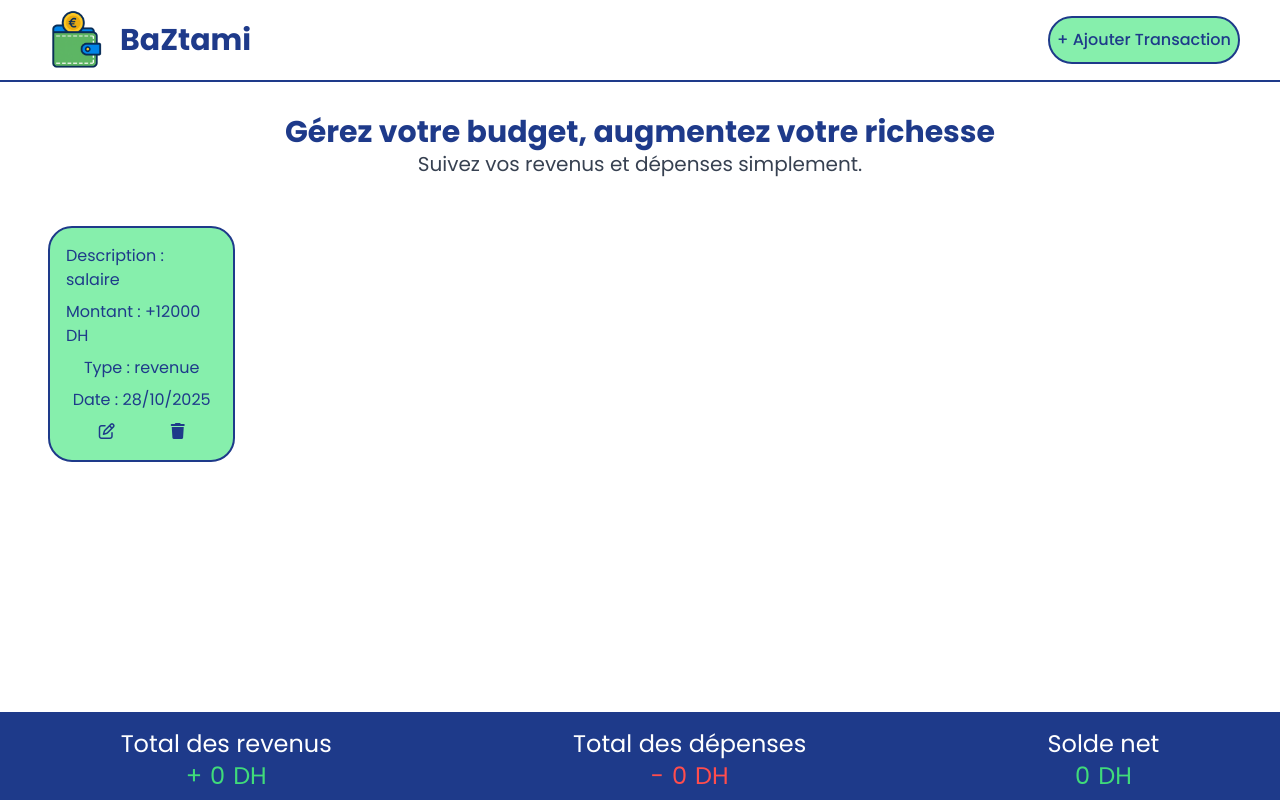
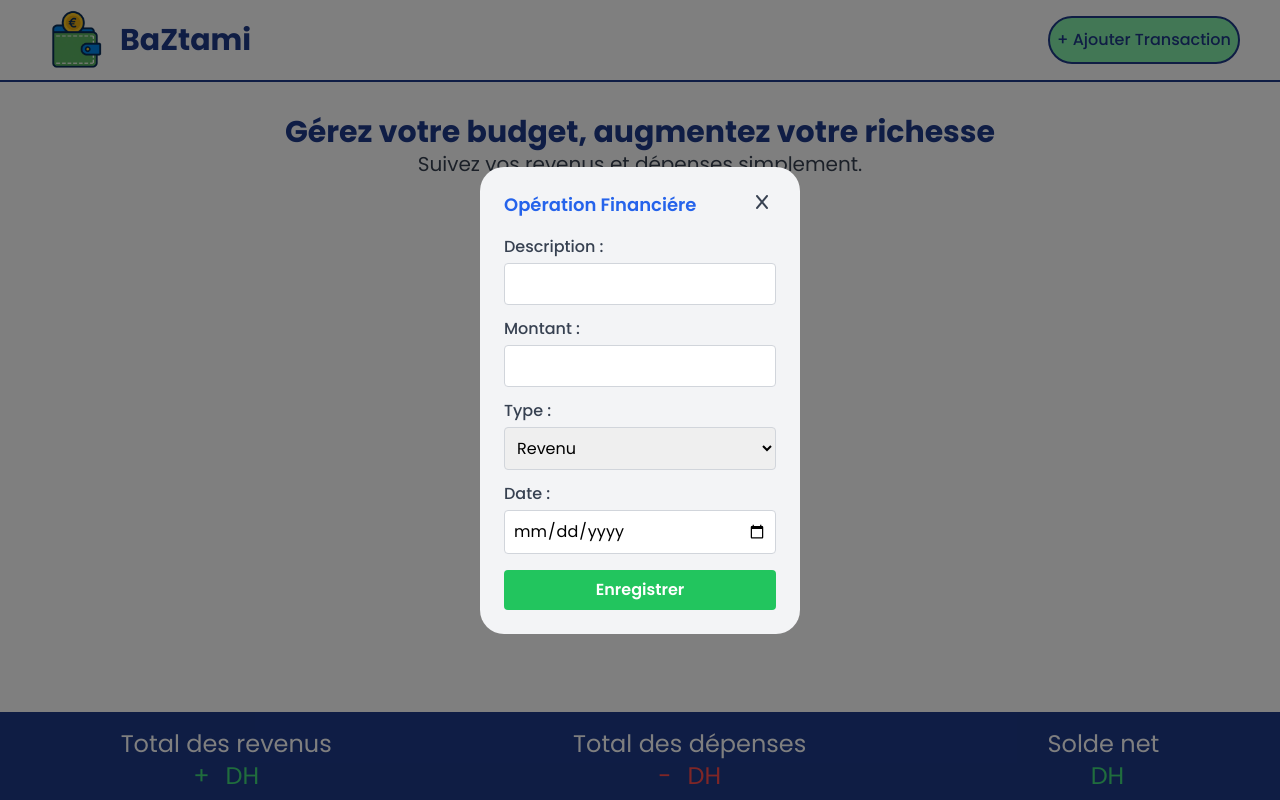
Before and after one commit to MhammedGabigabe/BaZtami, a plain HTML site: page Baztami/index.html in a window 1280 px wide. Both pictures are taken after a click on the button "+ Ajouter Transaction". Drawn offline with nearby package versions, Linux system fonts and the light colour scheme.

Commit message:
Feat: Implémentation du bouton 'Enregistrer' dans le modal 'Ajouter une transaction'

```diff
--- a/Baztami/baztami.js
+++ b/Baztami/baztami.js
@@ -0,0 +1,77 @@
+const btn_ajouter = document.getElementById("id-ajouter");
+const modal_operation = document.getElementById("modal-ajouter");
+const btn_quitter = document.getElementById("quitter-ajouter");
+const grid = document.getElementById("grid-contanair");
+
+const descri_input = document.getElementById("descri");
+const mont_input = document.getElementById("mont");
+const type_input = document.getElementById("type");
+const date_input = document.getElementById("dateOper");
+
+btn_ajouter.addEventListener("click", () => {
+    modal_operation.classList.remove('hidden');
+});
+
+btn_quitter.addEventListener("click", () => {
+    modal_operation.classList.add('hidden');
+});
+
+let liste_transactions = [];
+
+function enregistrer_operation() {
+
+    const description = descri_input.value;
+    const montant = mont_input.value;
+    const type = type_input.value;
+    const date = date_input.value;
+
+    if (!description || !montant || !date) {
+        alert("Veuillez remplir tous les champs !");
+        return;
+    }
+
+     if (montant <= 0) {
+        alert("Le montant doit être supérieur à 0 !");
+        return;
+    }
+
+     if (isNaN(montant)) {
+        alert("Le montant doit être un nombre valide !");
+        return;
+    }
+
+
+    const operation = {
+        description,
+        montant,
+        type,
+        date
+    };
+
+    liste_transactions.push(operation);
+
+    const card = document.createElement('div');
+    card.className = `border-2 border-blue-900 rounded-3xl h-50 flex flex-col gap-2 p-4 items-center text-blue-900 ${type === 'revenu' ? 'bg-green-200' : 'bg-red-200'}`;
+
+
+    const symbole = type === 'revenu' ? '+' : '-';
+
+    card.innerHTML = `<p>Description : ${description}</p>
+                        <p>Montant : ${symbole} ${montant} DH</p>
+                        <p>Type : ${type}</p>
+                        <p>Date : ${date}</p>
+                        <div class="flex gap-14">
+                            <button id="btn-modifier"><i class="fa-regular fa-pen-to-square"></i></button>
+                            <button id="btn-supprimer"><i class="fa-solid fa-trash"></i></button>
+                        </div>`;
+
+    grid.appendChild(card);
+
+    document.getElementById('descri').value = '';
+    document.getElementById('mont').value = '';
+    document.getElementById('type').value = 'revenu';
+    document.getElementById('dateOper').value = '';
+
+    modal_operation.classList.add('hidden');
+
+}
--- a/Baztami/index.html
+++ b/Baztami/index.html
@@ -30,7 +30,8 @@
         </div>
 
         <!-- Bouton Ajouter -->
-        <button class="bg-green-300 border-2 border-blue-900 rounded-3xl w-48 h-12 text-blue-900 font-medium mr-10">
+        <button id="id-ajouter"
+            class="bg-green-300 border-2 border-blue-900 rounded-3xl w-48 h-12 text-blue-900 font-medium mr-10">
             + Ajouter Transaction
         </button>
     </header>
@@ -46,31 +47,29 @@
         </p>
 
     </section>
+
     <section>
 
+        <!--Liste des transactions-->
+        <div id="grid-contanair" class="grid grid-cols-6 gap-3 m-12">
 
+        </div>
 
-        <!--Liste des transactions-->
-        <div class="grid grid-cols-6 gap-3 m-12">
-            <div
-                class="border-2 border-blue-900 rounded-3xl h-50 flex flex-col gap-2 p-4 items-center text-blue-900 bg-green-300">
-                <p>Description : <span id="desc">salaire</span></p>
-                <p>Montant : <span id="mont">+12000 DH</span></p>
-                <p>Type : <span id="type">revenue</span></p>
-                <p>Date : <span id="date">28/10/2025</span></p>
-                <div class="flex gap-14">
-                    <button id="btn-modifier"><i class="fa-regular fa-pen-to-square"></i></button>
-                    <button id="btn-supprimer"><i class="fa-solid fa-trash"></i></button>
-                </div>
+        <!--Résume solde-->
+        <div class="flex justify-around text-2xl text-white w-full pt-4 pb-2 bg-blue-900 fixed bottom-0">
+            <div>
+                <p>Total des revenus</p>
+                <div class=" text-[#40db7a] flex justify-center gap-2">+<span id="total-rev"></span>DH</div>
+            </div>
+            <div>
+                <p>Total des dépenses</p>
+                <div class=" text-[#ff4d4d] flex justify-center gap-2">-<span id="total-dep"></span>DH</div>
+            </div>
+            <div>
+                <p>Solde net</p>
+                <div class=" text-[#40db7a] flex justify-center gap-2"><span id="solde"></span>DH</div>
             </div>
         </div>
-
-
-        <!-- <div class="flex justify-center gap-14">
-        <img src="logo2.png" alt="" class="w-32 h-32">
-        <img src="logo2.png" alt="" class="w-32 h-32">
-        <img src="logo2.png" alt="" class="w-32 h-32">
-    </div> -->
 
     </section>
 
@@ -79,7 +78,8 @@
         <div class="flex flex-col bg-gray-100 w-80 p-6 rounded-3xl  ">
             <div class="flex justify-between relative">
                 <h2 class="text-center text-blue-600 text-lg font-semibold mb-4">Opération Financiére</h2>
-                <button class="absolute right-2 text-gray-700"><i class="fa-solid fa-x"></i></button>
+                <button id="quitter-ajouter" class="absolute right-2 text-gray-700"><i
+                        class="fa-solid fa-x"></i></button>
             </div>
 
             <div class="flex flex-col mb-3">
@@ -88,7 +88,7 @@
             </div>
             <div class="flex flex-col mb-3">
                 <label for="mont" class="mb-1 font-medium text-gray-700">Montant :</label>
-                <input id="mont" type="number" class="p-2 rounded border border-gray-300 ">
+                <input id="mont" type="text" class="p-2 rounded border border-gray-300 ">
             </div>
             <div class="flex flex-col mb-3">
                 <label for="type" class="mb-1 font-medium text-gray-700">Type :</label>
@@ -98,50 +98,19 @@
                 </select>
             </div>
             <div class="flex flex-col mb-4">
-                <label for="date" class="mb-1 font-medium text-gray-700">Date :</label>
-                <input id="date" type="date" class="p-2 rounded border border-gray-300">
+                <label for="dateOper" class="mb-1 font-medium text-gray-700">Date :</label>
+                <input id="dateOper" type="date" class="p-2 rounded border border-gray-300">
             </div>
-            <button class="bg-green-500 text-white font-semibold py-2 rounded hover:bg-blue-600 ">
+            <button onclick="enregistrer_operation()"
+                class="bg-green-500 text-white font-semibold py-2 rounded hover:bg-blue-600 ">
                 Enregistrer
             </button>
         </div>
     </div>
 
-    <!--Résume solde-->
-    <div class="flex justify-around text-2xl text-white w-full pt-4 pb-2 bg-blue-900 fixed bottom-0">
-        <div>
-            <p>Total des revenus</p>
-            <div class=" text-[#40db7a] flex justify-center gap-2">+<span id="total-rev">0</span>DH</div>
-        </div>
-        <div>
-            <p>Total des dépenses</p>
-            <div class=" text-[#ff4d4d] flex justify-center gap-2">-<span id="total-dep">0</span>DH</div>
-        </div>
-        <div>
-            <p>Solde net</p>
-            <div class=" text-[#40db7a] flex justify-center gap-2"><span id="solde">0</span>DH</div>
-        </div>
-    </div>
-
-    <!-- <footer class="bg-[#00143d] text-white ">
-        <div class=" flex flex-row justify-between items-center">
 
 
-            <div class="flex items-center ml-24 mb-4">
-                <img src="logo.png" alt="Logo" class="w-20 h-20 ">
-                <div class="mt-3">
-                    <h2 class="text-xl font-bold">BaZtami</h2>
-                    <p class="text-sm text-[#D1D5DB]">© 2025 BaZtami.</p>
-                </div>
-            </div>
-
-
-            <div class="flex gap-6 mr-28">
-                <a href="#" class="text-[#D1D5DB] font-bold hover:text-[#40db7a] ">À propos</a>
-                <a href="#" class="text-[#D1D5DB] font-bold hover:text-[#40db7a] ">Contact</a>
-            </div>
-        </div>
-    </footer>  -->
+    <script src="baztami.js"></script>
 
 
 </body>
```
